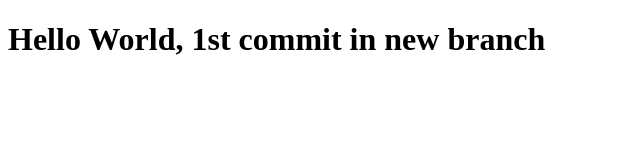
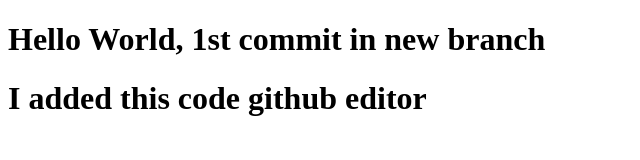
Before and after one commit to Ansuri-Prakash-Rao/Ansuri-Prakash-Rao, a plain HTML site: page index.html in a window 1280 px wide. Shown: the whole page, without its empty margins (0-640 px from the left). Drawn offline with Linux system fonts and the light colour scheme.

Commit message:
Update index.html

```diff
--- a/index.html
+++ b/index.html
@@ -6,6 +6,7 @@
     <title>Document</title>
 </head>
 <h1>Hello World, 1st commit in new branch</h1>
+    <h1>I added this code github editor</h1>
 <body>
 
 </body>
```
